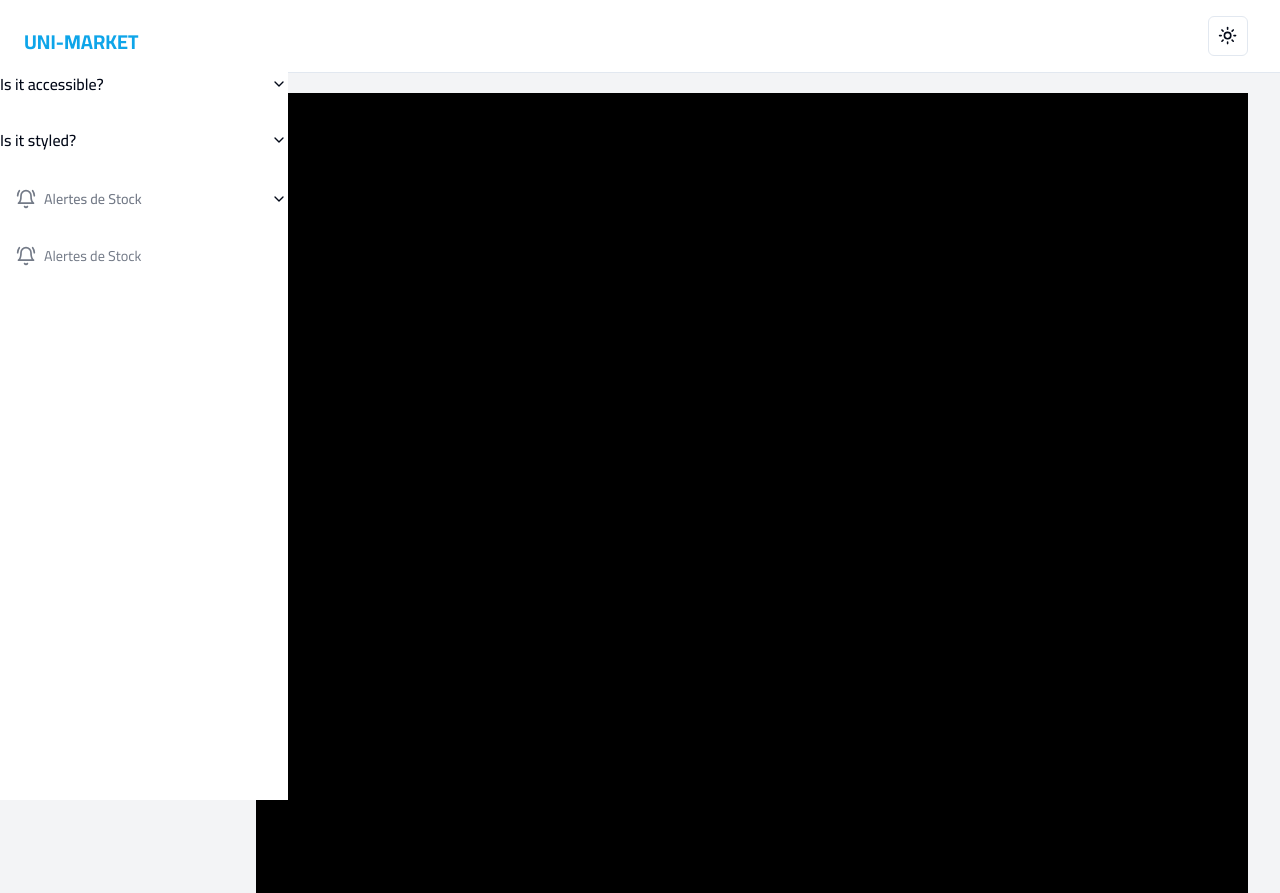
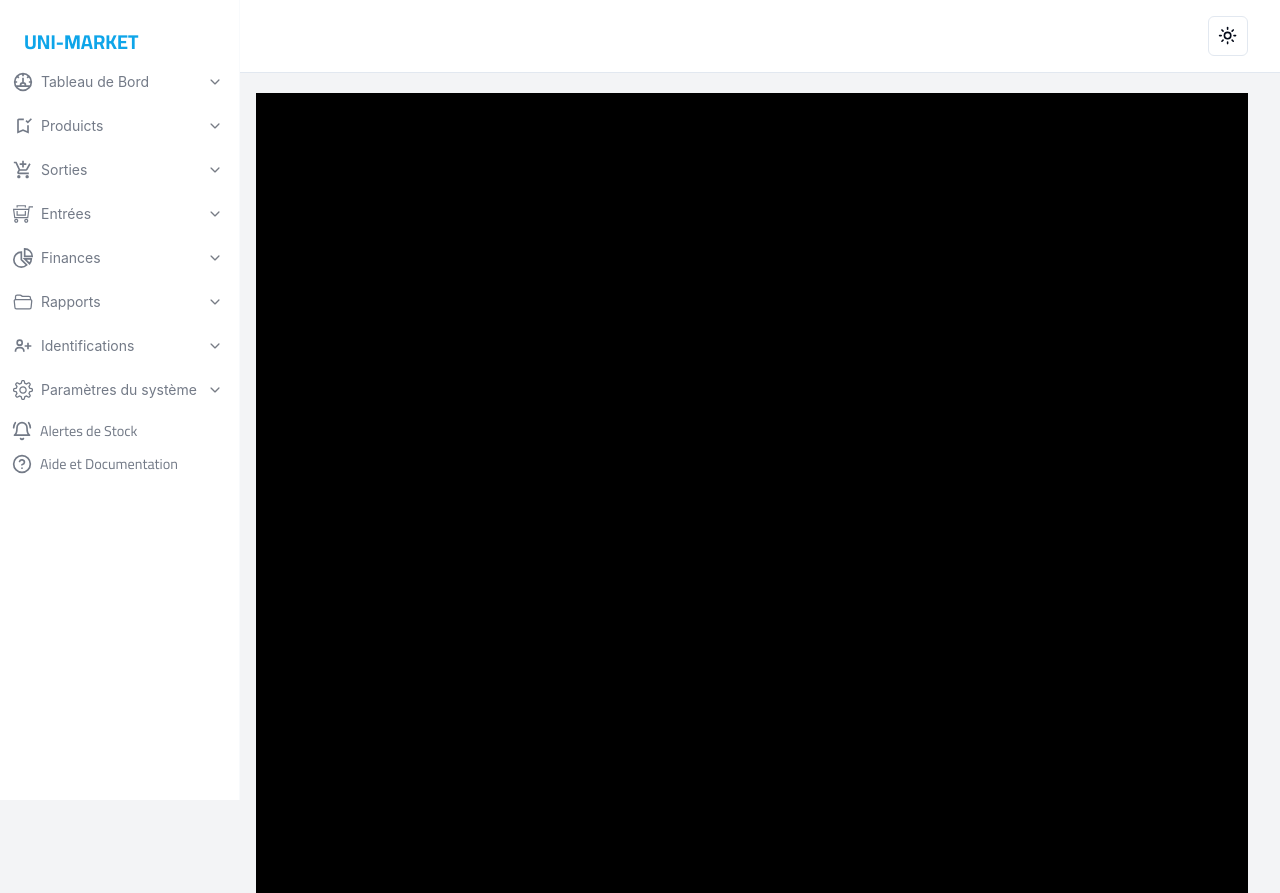
Before and after one commit to Innocent-Akim/uni-market-all, a Next.js app in the folder apps/frontend/: page / in a window 1280 px wide. Built offline with nearby package versions, Linux system fonts and the light colour scheme.

Commit message:
feat: siderbar

```diff
--- a/apps/frontend/app/globals.css
+++ b/apps/frontend/app/globals.css
@@ -18,6 +18,20 @@ body {
 .no-scroll::-webkit-scrollbar {
   display: none !important;
 }
+.ant-collapse-item {
+  margin: 8px 5px;
+}
+
+.ant-collapse-item-active>.ant-collapse-header {
+  background-color: rgb(224 247 250 / var(--tw-bg-opacity));
+  border-radius: 0.475rem;
+}
+
+.ant-collapse-item>.ant-collapse-header:hover {
+  background-color: rgb(224 247 250 / var(--tw-bg-opacity));
+  border-radius: 0.475rem;
+}
+
 
 @layer base {
   :root {
--- a/apps/frontend/components/layouts/Siderbar.tsx
+++ b/apps/frontend/components/layouts/Siderbar.tsx
@@ -16,6 +16,7 @@ import { LuHelpCircle } from "react-icons/lu";
 import { IoFolderOpenOutline } from "react-icons/io5";
 import { GrPieChart } from "react-icons/gr";
 import { usePathname } from 'next/navigation';
+import { LINK_DASHBOARD, LINK_ENTREE, LINK_FINANCE, LINK_IDENTIFICATE, LINK_PARAMETRE, LINK_PRODUCT, LINK_RAPPORT, LINK_SORTIE } from '@/lib/linkNavigator';
 
 
 function Siderbar() {
@@ -64,10 +65,69 @@ function Siderbar() {
         };
     };
     const items: CollapseProps['items'] = [];
+    items.push(
+        RenderItem({
+            headerText: 'Tableau de Bord',
+            icon: <GrDashboard />,
+            links: LINK_DASHBOARD
+        })
+    );
+    items.push(
+        RenderItem({
+            headerText: 'Produicts',
+            icon: <MdOutlineBookmarkAdded />,
+            links: LINK_PRODUCT
+        })
+    );
+    items.push(
+        RenderItem({
+            headerText: 'Sorties',
+            icon: <MdAddShoppingCart />,
+            links: LINK_SORTIE
+        })
+    );
+    items.push(
+        RenderItem({
+            headerText: 'Entrées',
+            icon: <TfiShoppingCartFull />,
+            links: LINK_ENTREE
+        })
+    );
+    items.push(
+        RenderItem({
+            headerText: 'Finances',
+            icon: <GrPieChart />,
+            links: LINK_FINANCE
+        })
+    );
+    items.push(
+        RenderItem({
+            headerText: 'Rapports',
+            icon: <IoFolderOpenOutline />,
+            links: LINK_RAPPORT
+        })
+    );
+    items.push(
+        RenderItem({
+            headerText: 'Identifications',
+            icon: <BiUserPlus />,
+            links: LINK_IDENTIFICATE
+        })
+    );
+    items.push(
+        RenderItem({
+            headerText: 'Paramètres du système',
+            icon: <SlSettings />,
+            links: LINK_PARAMETRE
+        })
+    );
+
     return (
+        <>
+            {/* Sidebar */}
             <aside
                 id='application-sidebar'
-            className='hs-overlay hs-overlay-open:translate-x-0 -translate-x-full transition-all duration-300 transform hidden fixed top-0 left-0 bottom-0 z-[60] w-72 bg-white border-r border-r-transparent border-transparent pt-7 pb-10 overflow-y-auto scrollbar-y lg:block lg:translate-x-0 lg:right-auto lg:bottom-0 dark:scrollbar-y dark:bg-gray-800 dark:border-transparent '
+                className='hs-overlay hs-overlay-open:translate-x-0 -translate-x-full transition-all duration-300 transform hidden fixed top-0 left-0 bottom-0 z-[60] w-60 bg-white border-r border-slate-50 pt-7 pb-10 overflow-y-auto scrollbar-y lg:block lg:translate-x-0 lg:right-auto lg:bottom-0 dark:scrollbar-y dark:bg-gray-800 dark:border-gray-700 '
             >
                 <div className='px-6'>
                     <Link
@@ -77,9 +137,41 @@ function Siderbar() {
                         UNI-MARKET
                     </Link>
                 </div>
-            <AccordionMenu/>
+                <Collapse
+                    ghost={true}
+                    accordion
+                    items={items}
+                    bordered={true}
+                    size='small'
+                />
+                <div className='text-[#737a87] text-[14.3px] mx-3 my-3'>
+                    <Link
+                        href='/soccase'
+                        className='flex gap-2 items-center hover:text-secondary-800 duration-150'
+                    >
+                        <LuBellRing className='text-xl' />
+                        Alertes de Stock
+                    </Link>
+                </div>
+                <div className='text-[#737a87] text-[14.3px] mx-3 my-3'>
+                    <Link
+                        href='/soccase'
+                        className='flex gap-2 items-center hover:text-secondary-800 duration-150'
+                    >
+                        <LuHelpCircle className='text-xl' />
+                        Aide et Documentation
+                    </Link>
+                </div>
+                <nav
+                    className='hs-accordion-group p-6 w-full flex flex-col flex-wrap'
+                    data-hs-accordion-always-open=''
+                >
+
+                </nav>
             </aside>
-    )
-}
+            {/* End Sidebar */}
+        </>
+    );
+};
 
 export default Siderbar
```
Also changed, not shown: 1 other file (tests, documents, lock files or other folders). Lines whose indentation alone changed are shown as unchanged.
